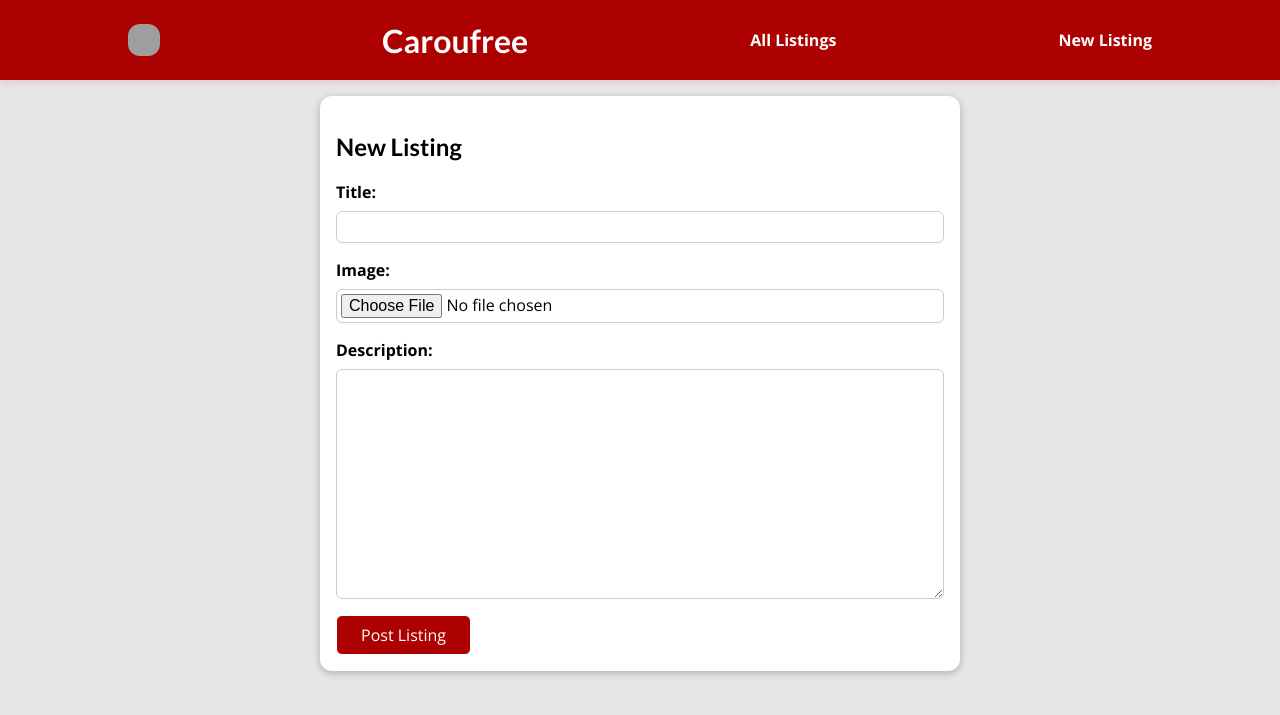
After one commit to c160034/caroufree, a Django app: page /listings/new in a window 1280 px wide. The commit adds this page. Shown: the top 715 px of the page. Run offline with Django 4.2, Linux system fonts and the light colour scheme; parts of the project's set-up code (start-up, migrations or seed data) failed here and were passed over; grey boxes are pictures that could not be loaded.

Commit message:
adding new listing form with styles

```diff
--- /dev/null
+++ b/displays/forms.py
@@ -0,0 +1,20 @@
+from socket import fromshare
+from django import forms
+from .models import Listing
+
+class ListingForm(forms.ModelForm):
+    class Meta:
+        model = Listing
+        # fields = "__all__"
+        exclude = ["date", "slug", "user"]
+        labels = {
+            "title" : "Title",
+            "description" : "Description",
+            "image" : "Image"
+        }
+        error_messages = {
+            "title" : {
+                "required": "Title must not be empty!",
+                "max_length": "PLease enter a shorter title!"
+            }
+        }
--- /dev/null
+++ b/displays/static/displays/new-listing.css
@@ -0,0 +1,54 @@
+body {
+    background-color: #e7e7e7;
+}
+
+#main-navigation {
+    background-color: rgb(173, 0, 0);
+    box-shadow: 0 2px 8px rgba(243, 88, 88, 0.25);
+}
+
+#listing-form {
+    margin: 6rem auto 2rem auto;
+    width: 90%;
+    max-width: 40rem;
+    border-radius: 12px;
+    background-color: white;
+    box-shadow: 0 2px 8px rgba(0, 0, 0, 0.25);
+    padding: 1rem;
+}
+
+#listing-form button {
+    font: inherit;
+    background-color: rgb(173, 0, 0);
+    color: white;
+    border: 1px solid;
+    padding: 0.5rem 1.5rem;
+    border-radius: 6px;
+    cursor: pointer;
+}
+
+#listing-form button:hover,
+#listing-form button:active {
+    background-color: rgb(200, 0, 0);
+    border-color: rgb(200, 0, 0);
+}
+
+.form-control {
+    margin-bottom: 1rem;
+}
+
+.form-control label {
+    font-weight: bold;
+    margin-bottom: 0.5rem;
+    display: block;
+}
+
+.form-control input,
+.form-control textarea {
+    display: block;
+    width: 100%;
+    font: inherit;
+    padding: 0.25rem;
+    border-radius: 6px;
+    border: 1px solid #ccc;
+}
--- /dev/null
+++ b/displays/templates/displays/new-listing.html
@@ -0,0 +1,26 @@
+{% extends "base.html" %}
+{% load static %}
+
+{% block title %}
+    New Listing
+{% endblock %}
+
+{% block css_files %}
+    <link rel="stylesheet" href="{% static "displays/new-listing.css"%}">
+{% endblock %}
+
+{% block content %}
+    <section id="listing-form">
+        <h2>New Listing</h2>
+        <form>
+            {% for form_field in form %}
+            <div class="form-control">
+            {{ form_field.label_tag }}
+            {{ form_field }}
+            {{ form_field.errors }}
+            </div>
+            {% endfor %}
+            <button>Post Listing</button>
+        </form>
+    </section>
+{% endblock %}
--- a/displays/urls.py
+++ b/displays/urls.py
@@ -5,6 +5,7 @@ from . import views
 urlpatterns = [
     path("", views.StartingPageView.as_view(), name="starting-page"),
     path("listings", views.AllListingsView.as_view(), name="listings-page"),
+    path("listings/new", views.NewListingView.as_view(), name="new-listing-page"),
     path("listings/<slug:slug>", views.SingleListingView.as_view(),
          name="listing-detail-page")
 ]
--- a/displays/views.py
+++ b/displays/views.py
@@ -1,7 +1,9 @@
 from django.shortcuts import render, get_object_or_404
 from django.views.generic import ListView, DetailView
+from django.views.generic.edit import CreateView
 
 from .models import Listing
+from .forms import ListingForm
 
 class StartingPageView(ListView):
     template_name = "displays/index.html"
@@ -41,3 +43,9 @@ class SingleListingView(DetailView):
 #     return render(request, "displays/listing-detail.html", {
 #         "listing": identified_listing
 #     })
+
+class NewListingView(CreateView):
+    model = Listing
+    form_class = ListingForm
+    template_name = "displays/new-listing.html"
+    success_url = "/displays"
--- a/templates/base.html
+++ b/templates/base.html
@@ -17,6 +17,9 @@
         <nav>
             <a href="{% url "listings-page" %}">All Listings</a>
         </nav>
+        <nav>
+            <a href="{% url "new-listing-page" %}">New Listing</a>
+        </nav>
     </header>
 
     {% block content %}
```
